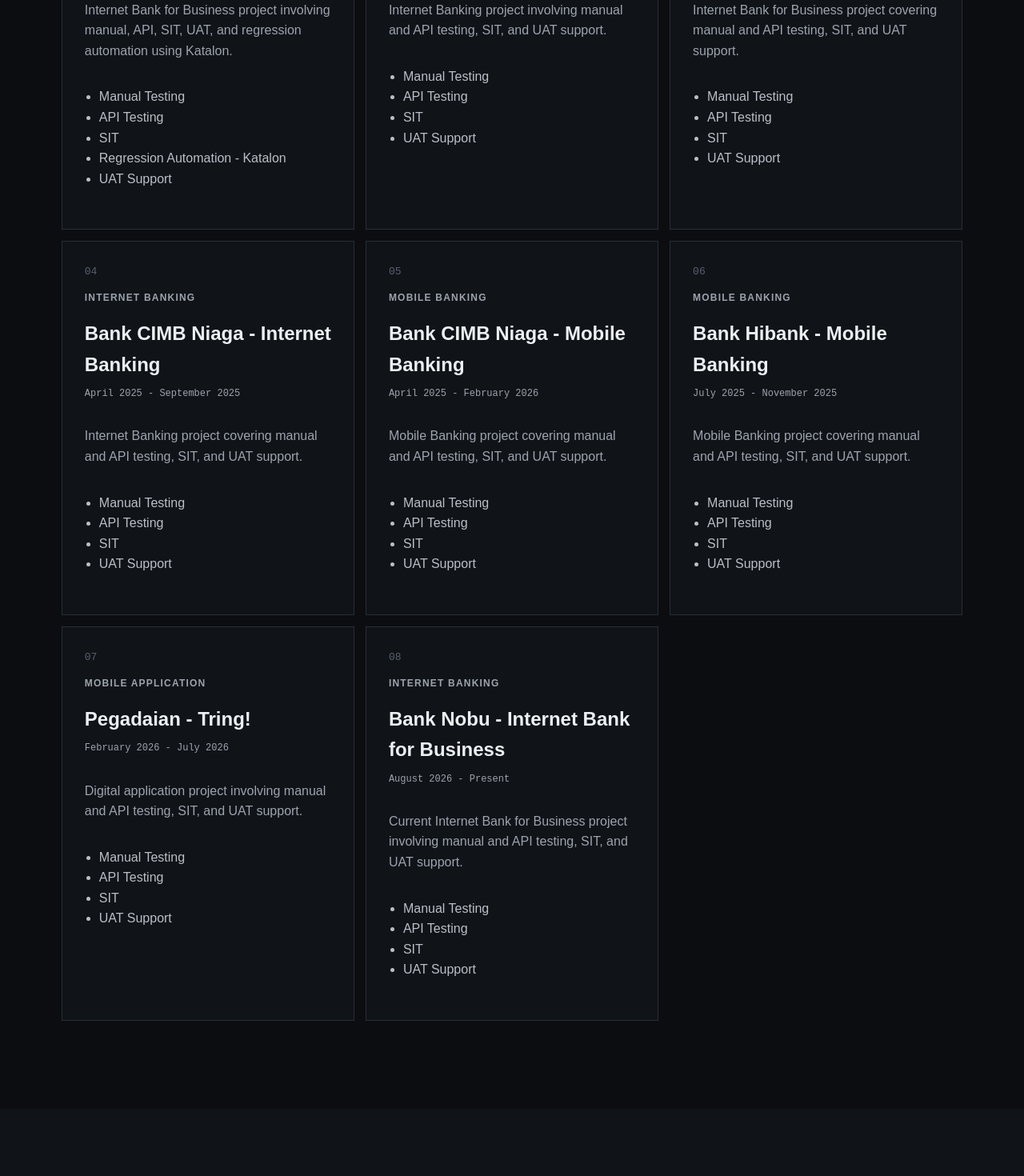
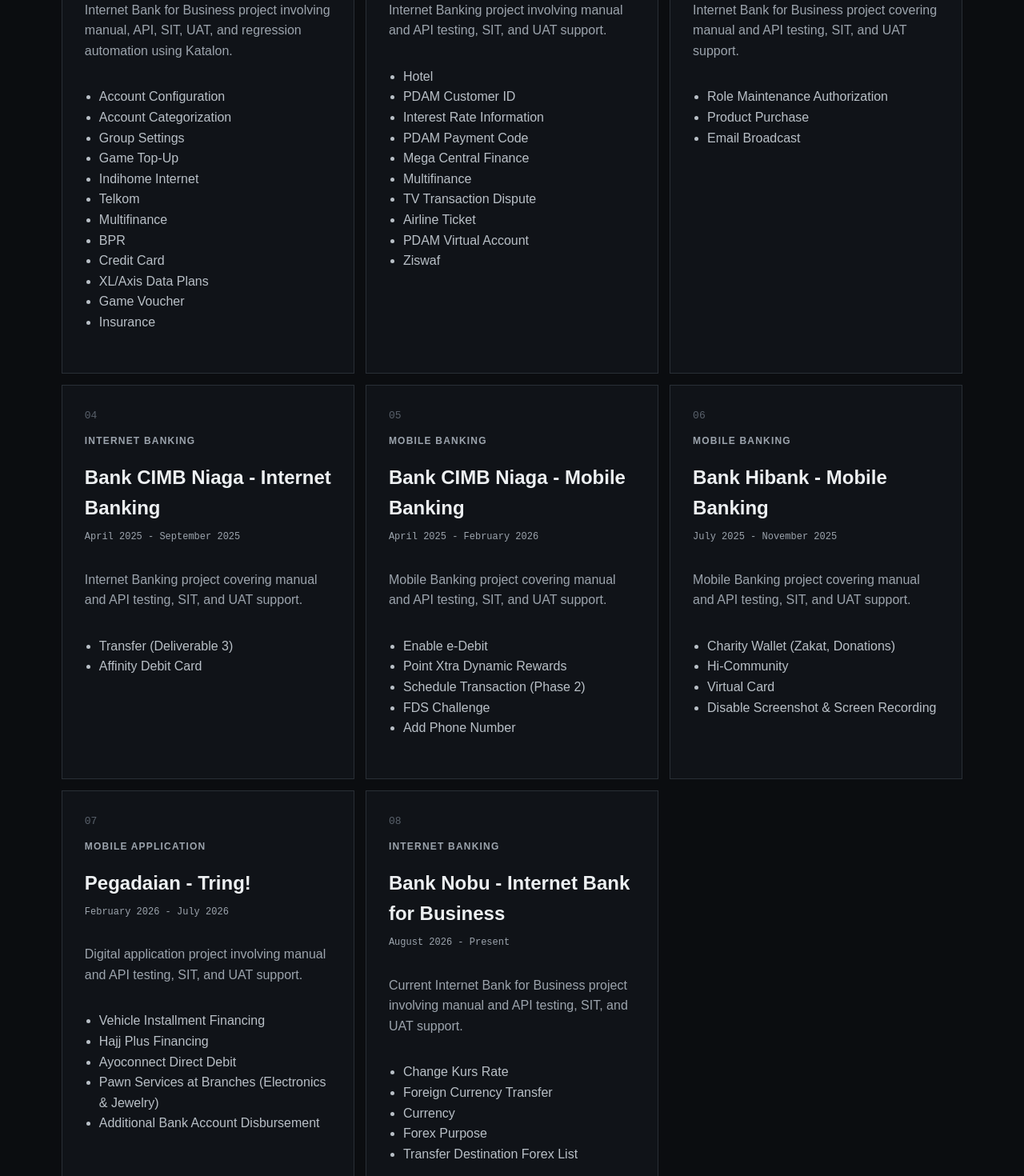
Before and after one commit to aldifchry/aldi-qa-portfolio, a Next.js app: page / in a window 1280 px wide. Shown: the part 2460-3930 px from the top of the page at 80% size. Built offline with nearby package versions, Linux system fonts and the light colour scheme.

Commit message:
Update QA job description

```diff
--- a/app/page.tsx
+++ b/app/page.tsx
@@ -3,16 +3,16 @@
 import { useState } from "react";
 
 const skills = [
-  "Manual Testing",
-  "API Testing",
-  "Automation Testing",
-  "SQL",
+  "Excel",
   "Postman",
   "Katalon Studio",
   "Cypress",
   "Jira",
+  "Asana",
   "DBeaver",
+  "JMeter",
   "K6",
+  "Appscript",
 ];
 
 const projects = [
@@ -22,11 +22,18 @@
     period: "September 2023 - April 2025",
     desc: "Internet Bank for Business project involving manual, API, SIT, UAT, and regression automation using Katalon.",
     details: [
-      "Manual Testing",
-      "API Testing",
-      "SIT",
-      "Regression Automation - Katalon",
-      "UAT Support",
+      "Account Configuration",
+"Account Categorization",
+"Group Settings",
+"Game Top-Up",
+"Indihome Internet",
+"Telkom",
+"Multifinance",
+"BPR",
+"Credit Card",
+"XL/Axis Data Plans",
+"Game Voucher",
+"Insurance",
     ],
   },
   {
@@ -35,10 +42,16 @@
     period: "September 2023 - February 2024",
     desc: "Internet Banking project involving manual and API testing, SIT, and UAT support.",
     details: [
-      "Manual Testing",
-      "API Testing",
-      "SIT",
-      "UAT Support",
+           "Hotel",
+"PDAM Customer ID",
+"Interest Rate Information",
+"PDAM Payment Code",
+"Mega Central Finance",
+"Multifinance",
+"TV Transaction Dispute",
+"Airline Ticket",
+"PDAM Virtual Account",
+"Ziswaf",
     ],
   },
   {
@@ -47,10 +60,9 @@
     period: "August 2024 - October 2024",
     desc: "Internet Bank for Business project covering manual and API testing, SIT, and UAT support.",
     details: [
-      "Manual Testing",
-      "API Testing",
-      "SIT",
-      "UAT Support",
+"Role Maintenance Authorization",
+"Product Purchase",
+"Email Broadcast",
     ],
   },
   {
@@ -59,10 +71,8 @@
     period: "April 2025 - September 2025",
     desc: "Internet Banking project covering manual and API testing, SIT, and UAT support.",
     details: [
-      "Manual Testing",
-      "API Testing",
-      "SIT",
-      "UAT Support",
+      "Transfer (Deliverable 3)",
+      "Affinity Debit Card",
     ],
   },
   {
@@ -71,10 +81,11 @@
     period: "April 2025 - February 2026",
     desc: "Mobile Banking project covering manual and API testing, SIT, and UAT support.",
     details: [
-      "Manual Testing",
-      "API Testing",
-      "SIT",
-      "UAT Support",
+      "Enable e-Debit",
+      "Point Xtra Dynamic Rewards",
+      "Schedule Transaction (Phase 2)",
+      "FDS Challenge",
+      "Add Phone Number"
     ],
   },
   {
@@ -83,10 +94,10 @@
     period: "July 2025 - November 2025",
     desc: "Mobile Banking project covering manual and API testing, SIT, and UAT support.",
     details: [
-      "Manual Testing",
-      "API Testing",
-      "SIT",
-      "UAT Support",
+      "Charity Wallet (Zakat, Donations)",
+      "Hi-Community",
+      "Virtual Card",
+      "Disable Screenshot & Screen Recording",
     ],
   },
   {
@@ -95,10 +106,11 @@
     period: "February 2026 - July 2026",
     desc: "Digital application project involving manual and API testing, SIT, and UAT support.",
     details: [
-      "Manual Testing",
-      "API Testing",
-      "SIT",
-      "UAT Support",
+      "Vehicle Installment Financing",
+      "Hajj Plus Financing",
+      "Ayoconnect Direct Debit",
+      "Pawn Services at Branches (Electronics & Jewelry)",
+      "Additional Bank Account Disbursement",
     ],
   },
   {
@@ -107,10 +119,11 @@
     period: "August 2026 - Present",
     desc: "Current Internet Bank for Business project involving manual and API testing, SIT, and UAT support.",
     details: [
-      "Manual Testing",
-      "API Testing",
-      "SIT",
-      "UAT Support",
+      "Change Kurs Rate",
+      "Foreign Currency Transfer",
+      "Currency",
+      "Forex Purpose",
+       "Transfer Destination Forex List",
     ],
   },
 ];
```
